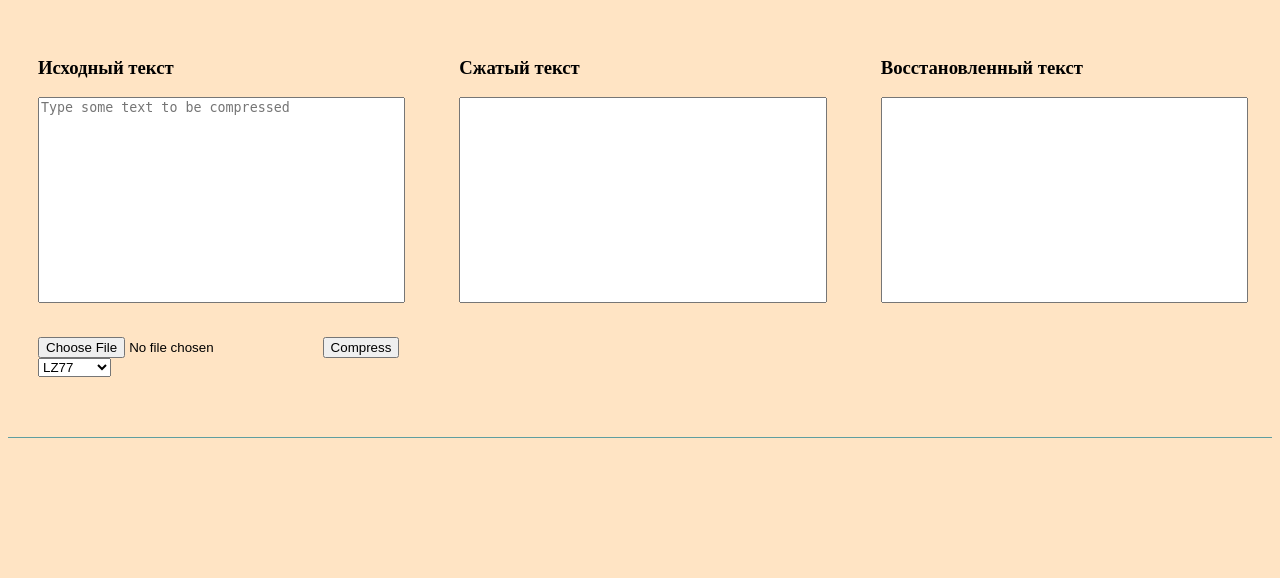
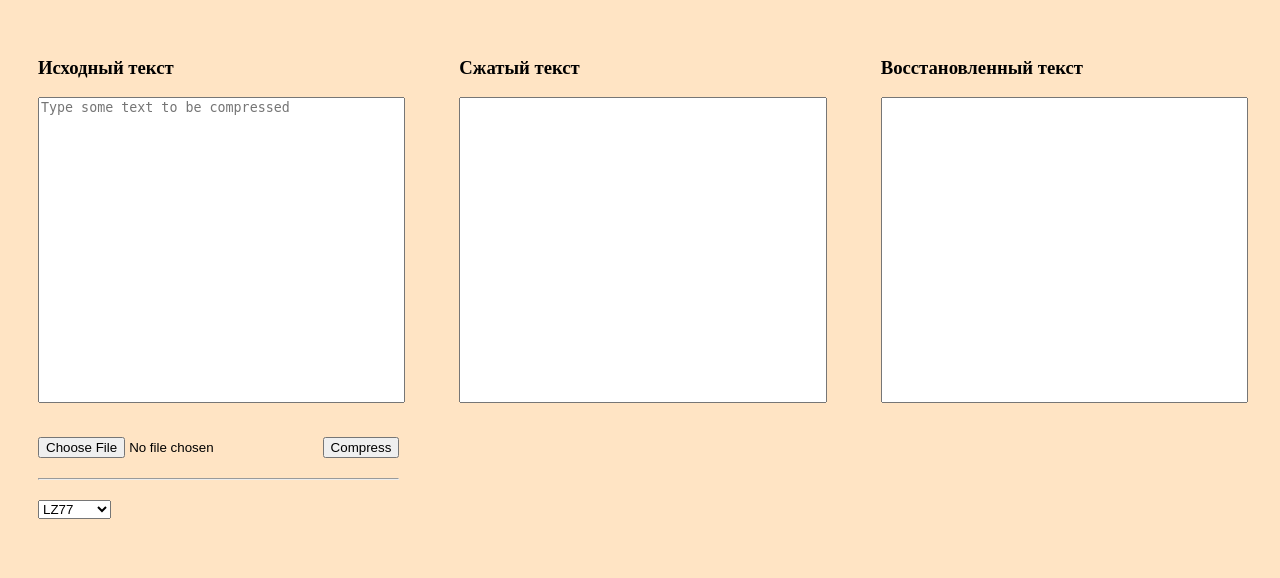
Before and after one commit to a-tsukanov/compression, a Flask app: page / in a window 1280 px wide. Shown: the top 578 px of the page. Run offline with Flask 2, Linux system fonts and the light colour scheme; parts of the project's set-up code (start-up, migrations or seed data) failed here and were passed over; some libraries are stand-ins or nearby versions.

Commit message:
slight design fixes

```diff
--- a/static/index.css
+++ b/static/index.css
@@ -1,6 +1,5 @@
 .horizontal_container {
     display: flex;
-    border-bottom: cadetblue 1px solid;
     padding-bottom: 30px;
 }
 body {
@@ -12,7 +11,7 @@ form, .form-like {
     box-sizing: padding-box;
 }
 textarea {
-    height: 200px;
+    height: 300px;
     width: 100%;
     resize: none;
 
@@ -30,3 +29,7 @@ select {
 #configs_btn {
     float: left;
 }
+hr {
+    margin-top: 20px;
+    margin-bottom: 20px;
+}
--- a/templates/index.html
+++ b/templates/index.html
@@ -14,7 +14,7 @@
             <br>
             <input id="file_chooser" class="choosefile" type="file" value="Upload from file" name="file">
             <input class="submit" type="submit" value="Compress">
-            <br>
+            <hr>
             <select name="compression_algorithm">
                 <option value="lz77">LZ77</option>
                 <option value="huffman">Huffman</option>
```
